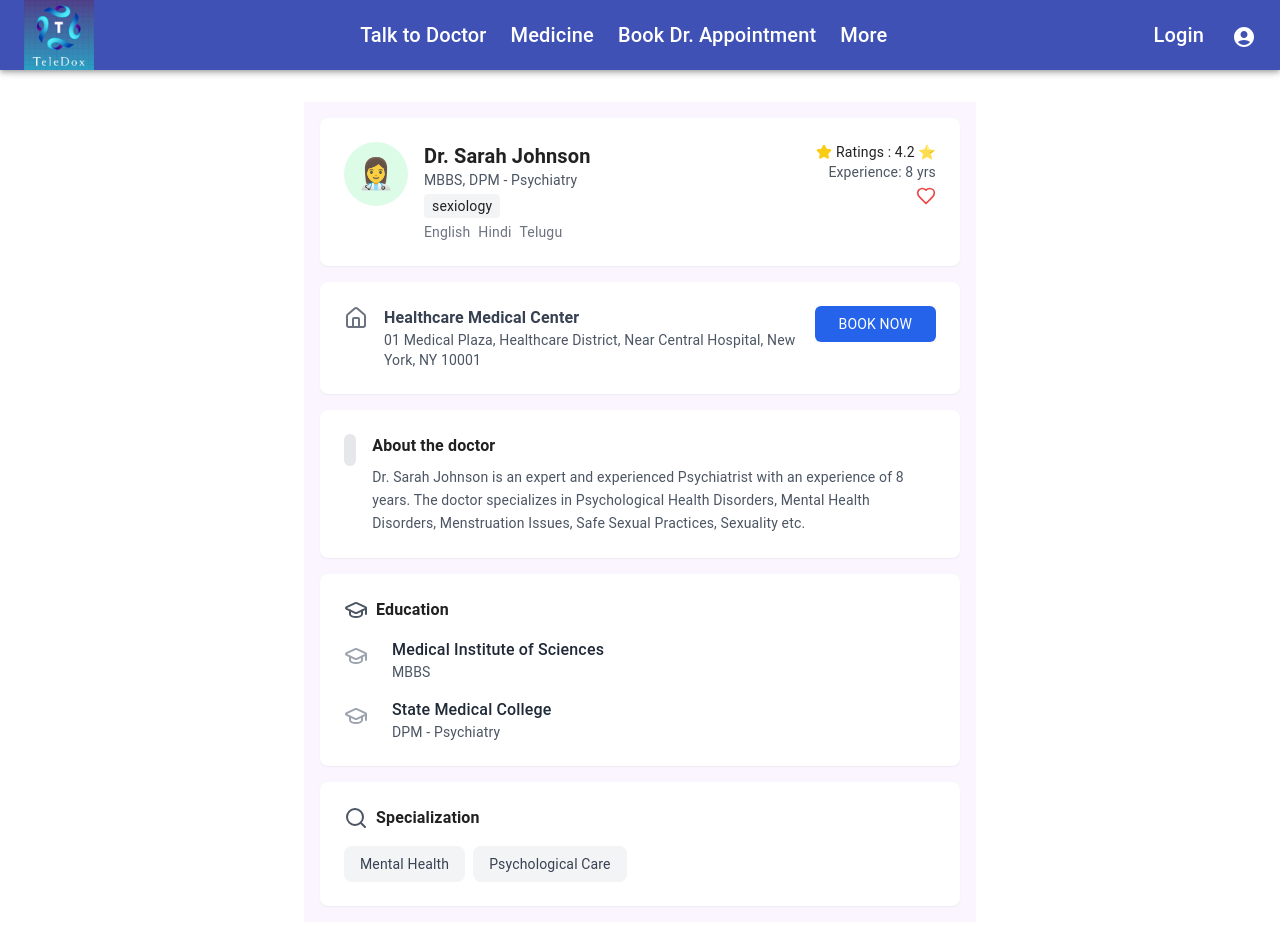
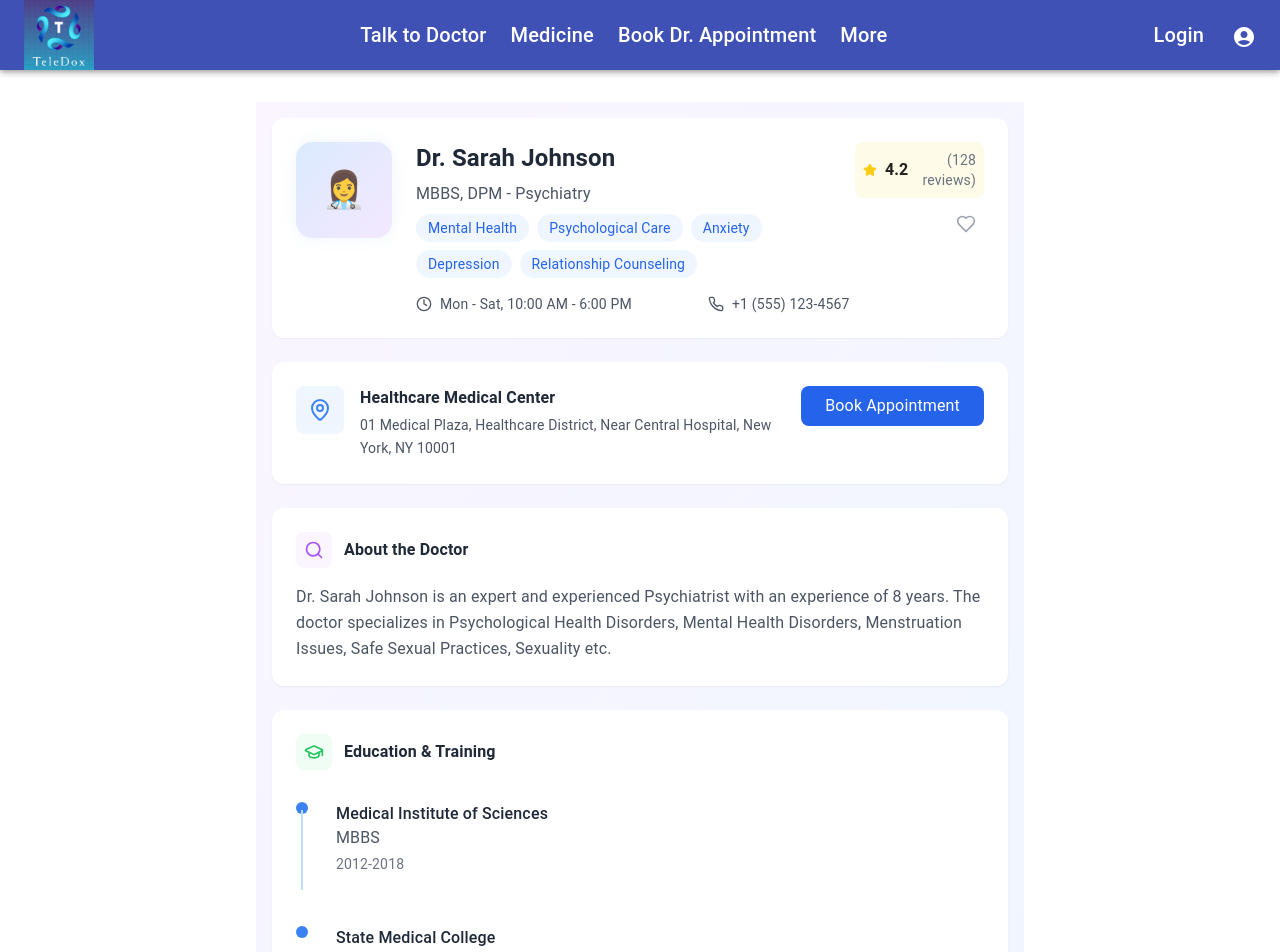
Before and after one commit to Bikisome/Telemedicine, a React (Vite) app: page /drprofile in a window 1280 px wide. Shown: the top 952 px of the page. Built offline with nearby package versions, Linux system fonts and the light colour scheme; no server answers.

Commit message:
added user profile

```diff
--- a/src/App.jsx
+++ b/src/App.jsx
@@ -24,6 +24,7 @@ function App() {
         <Route path="/user-profile" element={<UserProfile />} />
         <Route path="/consultnow" element={<ConsultationBooking />}></Route>
         <Route path="/drprofile" element={<DoctorProfile />}></Route>
+        <Route path="/drprofile/consultnow" element={<ConsultationBooking />}></Route>
 
       </Routes>
     </Layout>
--- a/src/pages/DoctorProfile.jsx
+++ b/src/pages/DoctorProfile.jsx
@@ -1,65 +1,98 @@
-import React from 'react';
-import { Home, GraduationCap, Search, Star, Heart } from 'lucide-react';
+import React, { useState } from 'react';
+import { Home, GraduationCap, Search, Star, Heart, MapPin, Clock, Phone, Calendar } from 'lucide-react';
 
 const DoctorProfile = () => {
+  const [isLiked, setIsLiked] = useState(false);
+
   const doctor = {
     name: "Dr. Sarah Johnson",
     qualifications: "MBBS, DPM - Psychiatry",
     languages: ["English", "Hindi", "Telugu"],
     rating: 4.2,
+    reviews: 128,
     experience: "8 yrs",
+    availableTime: "Mon - Sat, 10:00 AM - 6:00 PM",
+    phone: "+1 (555) 123-4567",
     clinic: {
       name: "Healthcare Medical Center",
       address: "01 Medical Plaza, Healthcare District, Near Central Hospital, New York, NY 10001"
     },
     about: "Dr. Sarah Johnson is an expert and experienced Psychiatrist with an experience of 8 years. The doctor specializes in Psychological Health Disorders, Mental Health Disorders, Menstruation Issues, Safe Sexual Practices, Sexuality etc.",
-    specialization: ["Mental Health", "Psychological Care"],
+    specialization: ["Mental Health", "Psychological Care", "Anxiety", "Depression", "Relationship Counseling"],
     education: [
       {
         institute: "Medical Institute of Sciences",
-        degree: "MBBS"
+        degree: "MBBS",
+        year: "2012-2018"
       },
       {
         institute: "State Medical College",
-        degree: "DPM - Psychiatry"
+        degree: "DPM - Psychiatry",
+        year: "2018-2020"
       }
     ]
   };
 
   return (
-    <div className="max-w-2xl mx-auto p-4 bg-purple-50 min-h-screen">
-      {/* Doctor Header */}
-      <div className="bg-white rounded-lg p-6 shadow-sm mb-4">
-        <div className="flex items-start gap-4">
-          <div className="w-16 h-16 bg-green-100 rounded-full flex items-center justify-center">
-            <div className="text-3xl">
-              👩‍⚕️
+    <div className="max-w-3xl mx-auto p-4 bg-gradient-to-br from-purple-50 to-blue-50 min-h-screen">
+      {/* Hero Section */}
+      <div className="bg-white rounded-xl p-6 mb-6 shadow-sm hover:shadow-xl transition-all duration-300 transform hover:-translate-y-1">
+        <div className="flex items-start gap-6">
+          <div className="relative group cursor-pointer">
+            <div className="absolute inset-0 bg-blue-200 rounded-2xl blur opacity-25 group-hover:opacity-40 transition-opacity duration-300"></div>
+            <div className="w-24 h-24 bg-gradient-to-br from-blue-100 to-purple-100 rounded-2xl flex items-center justify-center relative transform transition-all duration-300 group-hover:scale-105 group-hover:rotate-3">
+              <div className="text-4xl transform group-hover:scale-110 transition-transform duration-300">👩‍⚕️</div>
             </div>
           </div>
 
           <div className="flex-1">
-            <div className="flex items-start justify-between">
-              <div>
-                <h2 className="text-xl font-bold">{doctor.name}</h2>
-                <p className="text-gray-600 text-sm">{doctor.qualifications}</p>
-                <div className="flex items-center gap-2 mt-1">
-                  <span className="text-sm bg-gray-100 px-2 py-0.5 rounded">sexiology</span>
-                </div>
-                <div className="flex items-center gap-2 mt-1">
-                  {doctor.languages.map((lang) => (
-                    <span key={lang} className="text-sm text-gray-500">
-                      {lang}
+            <div className="flex justify-between items-start">
+              <div className="space-y-2">
+                <h1 className="text-2xl font-bold text-gray-800 hover:text-blue-600 transition-all duration-300">
+                  {doctor.name}
+                </h1>
+                <p className="text-gray-600 transform hover:translate-x-1 transition-transform duration-300">{doctor.qualifications}</p>
+                <div className="flex gap-2 flex-wrap">
+                  {doctor.specialization.map((spec) => (
+                    <span
+                      key={spec}
+                      className="px-3 py-1 bg-blue-50 text-blue-600 rounded-full text-sm hover:bg-blue-100 hover:shadow-md transition-all duration-300 transform hover:-translate-y-0.5"
+                    >
+                      {spec}
                     </span>
                   ))}
                 </div>
               </div>
-              <div className="text-right">
-                <div className="flex items-center gap-1">
-                  <Star className="w-4 h-4 text-yellow-400 fill-yellow-400" />
-                  <span className="text-sm">Ratings : {doctor.rating} ⭐</span>
+
+              <div className="text-right space-y-2">
+                <div className="flex items-center gap-2 bg-yellow-50 p-2 rounded-lg transform hover:scale-105 transition-transform duration-300">
+                  <Star className="w-5 h-5 text-yellow-400 fill-yellow-400" />
+                  <span className="font-semibold">{doctor.rating}</span>
+                  <span className="text-sm text-gray-500">({doctor.reviews} reviews)</span>
                 </div>
-                <p className="text-sm text-gray-600">Experience: {doctor.experience}</p>
-                <Heart className="w-5 h-5 text-red-500 mt-1 ml-auto" />
+                <button
+                  className={`p-2 rounded-full transition-all duration-300 ${
+                    isLiked ? 'bg-red-50' : 'hover:bg-gray-100'
+                  }`}
+                  onClick={() => setIsLiked(!isLiked)}
+                >
+                  <Heart
+                    className={`w-5 h-5 transition-all duration-300 transform hover:scale-110 ${
+                      isLiked ? 'fill-red-500 text-red-500' : 'text-gray-400'
+                    }`}
+                  />
+                </button>
+              </div>
+            </div>
+
+            <div className="mt-4 grid grid-cols-2 gap-4">
+              <div className="flex items-center gap-2 text-gray-600 hover:text-blue-600 transition-colors duration-300">
+                <Clock className="w-4 h-4" />
+                <span className="text-sm">{doctor.availableTime}</span>
+              </div>
+              <div className="flex items-center gap-2 text-gray-600 hover:text-blue-600 transition-colors duration-300">
+                <Phone className="w-4 h-4" />
+                <span className="text-sm">{doctor.phone}</span>
               </div>
             </div>
           </div>
@@ -67,70 +100,75 @@ const DoctorProfile = () => {
       </div>
 
       {/* Clinic Location */}
-      <div className="bg-white rounded-lg p-6 shadow-sm mb-4">
+      <div className="bg-white rounded-xl p-6 mb-6 shadow-sm hover:shadow-xl transition-all duration-300 transform hover:-translate-y-1">
         <div className="flex items-start gap-4">
-          <Home className="w-6 h-6 text-gray-500" />
+          <div className="p-3 bg-blue-50 rounded-lg transform hover:rotate-12 transition-transform duration-300">
+            <MapPin className="w-6 h-6 text-blue-500" />
+          </div>
           <div className="flex-1">
-            <h3 className="font-semibold text-gray-700">{doctor.clinic.name}</h3>
-            <p className="text-sm text-gray-600">{doctor.clinic.address}</p>
+            <h3 className="font-semibold text-gray-800 mb-1 hover:text-blue-600 transition-colors duration-300">{doctor.clinic.name}</h3>
+            <p className="text-sm text-gray-600 leading-relaxed">{doctor.clinic.address}</p>
           </div>
-          <button className="bg-blue-600 text-white px-6 py-2 rounded-md text-sm hover:bg-blue-700 transition-colors">
-            BOOK NOW
+          <button className="px-6 py-2 bg-blue-600 text-white rounded-lg hover:bg-blue-700 transform hover:scale-105 hover:shadow-lg transition-all duration-300" >
+            Book Appointment
           </button>
         </div>
       </div>
 
       {/* About */}
-      <div className="bg-white rounded-lg p-6 shadow-sm mb-4">
-        <div className="flex gap-4">
-          <div className="w-8 h-8 rounded-full bg-gray-200"></div>
-          <div>
-            <h3 className="font-semibold mb-2">About the doctor</h3>
-            <p className="text-sm text-gray-600 leading-relaxed">
-              {doctor.about}
-            </p>
+      <div className="bg-white rounded-xl p-6 mb-6 shadow-sm hover:shadow-xl transition-all duration-300 transform hover:-translate-y-1">
+        <div className="flex items-center gap-3 mb-4">
+          <div className="p-2 bg-purple-50 rounded-lg transform hover:rotate-12 transition-transform duration-300">
+            <Search className="w-5 h-5 text-purple-500" />
           </div>
+          <h3 className="font-semibold text-gray-800">About the Doctor</h3>
         </div>
+        <p className="text-gray-600 leading-relaxed hover:text-gray-800 transition-colors duration-300">
+          {doctor.about}
+        </p>
       </div>
 
       {/* Education */}
-      <div className="bg-white rounded-lg p-6 shadow-sm mb-4">
-        <div className="space-y-4">
-          <div className="flex items-center gap-2 mb-4">
-            <GraduationCap className="w-6 h-6 text-gray-600" />
-            <h3 className="font-semibold">Education</h3>
+      <div className="bg-white rounded-xl p-6 mb-6 shadow-sm hover:shadow-xl transition-all duration-300 transform hover:-translate-y-1">
+        <div className="flex items-center gap-3 mb-6">
+          <div className="p-2 bg-green-50 rounded-lg transform hover:rotate-12 transition-transform duration-300">
+            <GraduationCap className="w-5 h-5 text-green-500" />
           </div>
+          <h3 className="font-semibold text-gray-800">Education & Training</h3>
+        </div>
+        <div className="space-y-8">
           {doctor.education.map((edu, index) => (
-            <div key={index} className="flex items-center gap-4">
-              <div className="w-8 h-8">
-                <GraduationCap className="w-6 h-6 text-gray-400" />
+            <div key={index} className="flex gap-4 group">
+              <div className="relative">
+                <div className="w-3 h-3 bg-blue-500 rounded-full mt-2 group-hover:scale-150 transition-transform duration-300"></div>
+                {index !== doctor.education.length - 1 && (
+                  <div className="absolute top-4 left-1.5 w-0.5 h-20 bg-blue-200 transform -translate-x-1/2"></div>
+                )}
               </div>
-              <div>
-                <h4 className="font-medium text-gray-800">{edu.institute}</h4>
-                <p className="text-sm text-gray-600">{edu.degree}</p>
+              <div className="flex-1 -mt-1 hover:bg-blue-50 p-3 rounded-lg transition-all duration-300">
+                <h4 className="font-medium text-gray-800 group-hover:text-blue-600 transition-colors duration-300">
+                  {edu.institute}
+                </h4>
+                <p className="text-gray-600">{edu.degree}</p>
+                <p className="text-sm text-gray-500 mt-1">{edu.year}</p>
               </div>
             </div>
           ))}
         </div>
       </div>
 
-      {/* Specialization */}
-      <div className="bg-white rounded-lg p-6 shadow-sm">
-        <div className="space-y-4">
-          <div className="flex items-center gap-2 mb-4">
-            <Search className="w-6 h-6 text-gray-600" />
-            <h3 className="font-semibold">Specialization</h3>
-          </div>
-          <div className="flex gap-2">
-            {doctor.specialization.map((spec, index) => (
-              <span
-                key={index}
-                className="bg-gray-100 px-4 py-2 rounded-lg text-sm text-gray-700"
-              >
-                {spec}
-              </span>
-            ))}
-          </div>
+      {/* Languages */}
+      <div className="bg-white rounded-xl p-6 shadow-sm hover:shadow-xl transition-all duration-300 transform hover:-translate-y-1">
+        <h3 className="font-semibold text-gray-800 mb-4">Languages Spoken</h3>
+        <div className="flex gap-3">
+          {doctor.languages.map((lang) => (
+            <span
+              key={lang}
+              className="px-4 py-2 bg-gray-50 text-gray-700 rounded-lg hover:bg-gray-100 hover:shadow-md transition-all duration-300 transform hover:-translate-y-1 cursor-pointer"
+            >
+              {lang}
+            </span>
+          ))}
         </div>
       </div>
     </div>
```
Also changed, not shown: src/pages/Home.jsx (+16 -3 lines).
